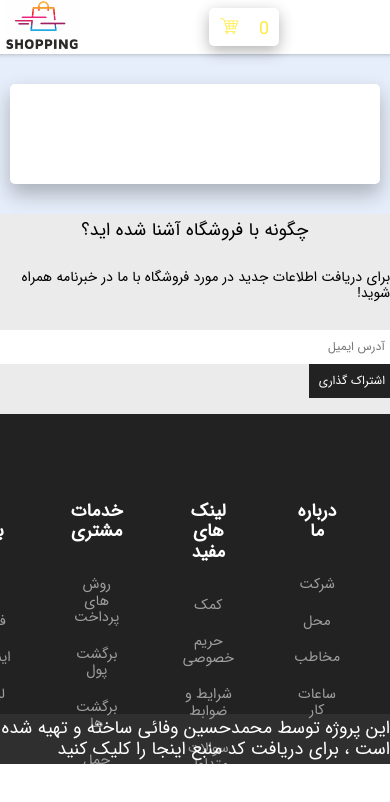
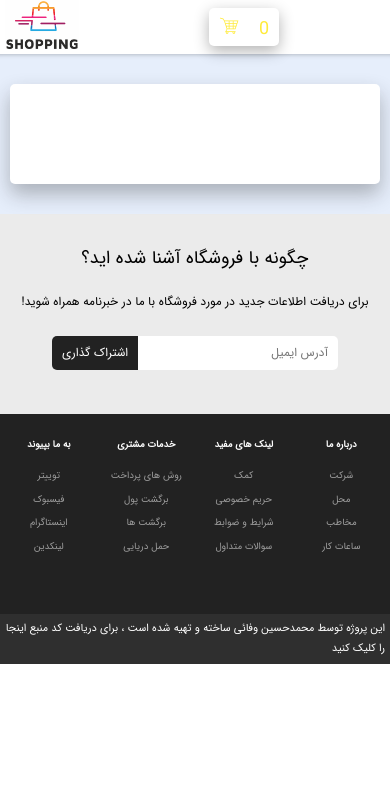
Before and after one commit to vafa2020/shopping, a React (Create React App) app: page /cartBox in a window 390 px wide. Shown: the top 802 px of the page. Built offline with nearby package versions, Linux system fonts and the light colour scheme; some icons are missing; what jss-rtl would draw is missing.

Commit message:
finish the responsive splash page

```diff
--- a/src/app/Components/CardViewProduct/CardViewProduct.js
+++ b/src/app/Components/CardViewProduct/CardViewProduct.js
@@ -7,9 +7,9 @@
 
     return (
         <div className={classes.CardViewProduct}>
-            <div className={classes.ImageBox}>
+
                 <img className={classes.Image} src={data.source} alt=""/>
-            </div>
+
             <div className={classes.Description}>
                 <h2 className={classes.Title}>{data.title}</h2>
                 <span className={classes.Price}>{currency}</span>
--- a/src/app/Components/CardViewProduct/CardViewProduct.module.scss
+++ b/src/app/Components/CardViewProduct/CardViewProduct.module.scss
@@ -7,28 +7,41 @@
   height: 300px;
   padding: 10px;
   border-radius: $dimen-rounded-low;
+  @media only screen and (max-width: 992px) {
+    height: 200px;
+    padding: initial;
+  }
 
-  .ImageBox {
-    .Image {
-      height: 150px;
+  .Image {
+    height: 150px;
+    @media only screen and (max-width: 992px) {
+      height: 100px;
     }
   }
+
 
   .Description {
     display: flex;
     flex-direction: column;
     align-items: center;
+    @media only screen and (max-width: 992px) {
+      margin-top: -15px;
+    }
 
     .Title {
-
+      @media only screen and (max-width: 992px) {
+        font-size: 1.2rem;
+        padding-top: 2px;
+      }
     }
 
     .Price {
-      color: $color-orange;
+      color: $color-green;
+      font-size: 1.2rem;
     }
 
     .Button {
-      margin-top: 10px;
+      margin-top: 20px;
       width: 250px;
       background-color: $color-dark;
       color: $color-light;
@@ -36,9 +49,15 @@
       border: none;
       padding: 10px;
       cursor: pointer;
+      @media only screen and (max-width: 992px) {
+        margin-top: 10px;
+        width: 150px;
+        font-size: 1rem;
+      }
 
       &:hover {
         background-color: $color-orange;
+        padding: 10px;
       }
     }
   }
--- a/src/app/Components/DiscountProduct/DiscountProduct.module.scss
+++ b/src/app/Components/DiscountProduct/DiscountProduct.module.scss
@@ -8,6 +8,9 @@
   height: 300px;
   background-color: $color-light;
   border-radius: $dimen-rounded-low;
+  @media only screen and (max-width: 992px) {
+    height: 200px;
+  }
   .ImageBox {
     width: 50%;
     display: flex;
@@ -16,6 +19,9 @@
 
     .Image {
       height: 150px;
+      @media only screen and (max-width: 992px) {
+        height: 120px;
+      }
     }
   }
 
@@ -34,6 +40,9 @@
       margin-top: -5px;
       font-size: 2rem;
       font-weight: bold;
+      @media only screen and (max-width: 992px) {
+        font-size: 1.2rem;
+      }
     }
 
     .Button {
--- a/src/app/Components/Footer/Footer.module.scss
+++ b/src/app/Components/Footer/Footer.module.scss
@@ -14,7 +14,9 @@
     }
 
     .SubTitle {
-
+      @media only screen and (max-width: 992px) {
+        font-size: 1rem;
+      }
     }
 
     .BoxSearch {
@@ -26,6 +28,9 @@
         width: 400px;
         padding: 10px;
         border: none;
+        @media only screen and (max-width: 992px) {
+          width: 200px;
+        }
       }
 
       .Button {
@@ -45,6 +50,9 @@
   .MiddleFooter {
     height: 300px;
     background-color: $color-dark;
+    @media only screen and (max-width: 992px) {
+      height: 200px;
+    }
   }
 
   .bottomFooter {
@@ -56,6 +64,11 @@
 
     .Author {
       color: $color-light;
+      @media only screen and (max-width: 992px) {
+        font-size: 0.9rem;
+        padding:0 5px;
+        line-height: 20px;
+      }
     }
   }
 }
--- a/src/app/Components/FooterNavigation/FooterNavigation.module.scss
+++ b/src/app/Components/FooterNavigation/FooterNavigation.module.scss
@@ -11,26 +11,40 @@
     flex-direction: column;
     align-items: center;
     width: 100%;
-
+    @media only screen and (max-width: 992px) {
+      padding-top: initial;
+    }
 
 
     .Items {
       display: flex;
       flex-direction: column;
       align-items: center;
+      padding: 0;
 
       .Title {
         font-weight: bold;
         color: $color-light;
+        @media only screen and (max-width: 992px) {
+          font-weight: bold;
+          font-size: 0.8rem;
+        }
       }
+
       .Item {
         list-style: none;
         padding: 10px;
+        @media only screen and (max-width: 992px) {
+          padding: 5px;
+        }
 
         .Link {
           text-decoration: none;
           color: $color-grey;
           font-size: 1.2rem;
+          @media only screen and (max-width: 992px) {
+            font-size: 0.8rem;
+          }
 
           &:hover {
             color: $color-light;
```
